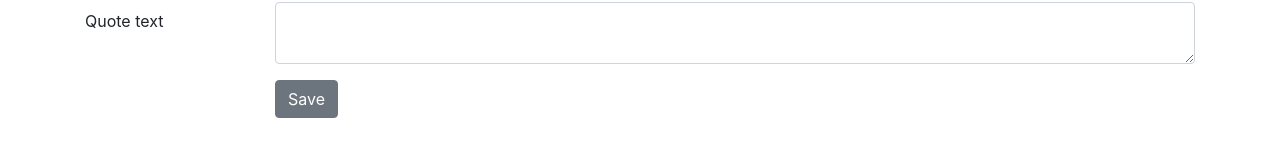
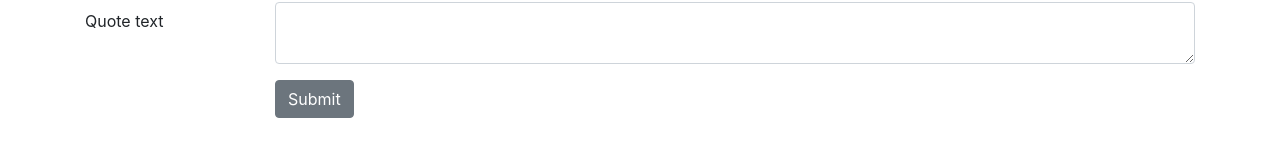
Before and after one commit to Libron/Final-8, a React (Create React App) app: page /add-quote in a window 1280 px wide. Shown: the part 268-424 px from the top of the page. Built offline with nearby package versions, Linux system fonts and the light colour scheme.

Commit message:
Button edited

```diff
--- a/src/components/QuoteForm/QuoteForm.js
+++ b/src/components/QuoteForm/QuoteForm.js
@@ -1,6 +1,5 @@
 import React, {Component} from 'react';
 import {Button, Col, Form, FormGroup, Input, Label} from "reactstrap";
-
 import {CATEGORIES} from "../../global";
 
 class QuoteForm extends Component {
@@ -27,7 +26,6 @@
         event.preventDefault();
         this.props.submit({...this.state});
     };
-
 
     render() {
         return (
@@ -67,7 +65,7 @@
 
                 <FormGroup row>
                     <Col sm={{size: 10, offset: 2}} >
-                        <Button type="submit">Save</Button>
+                        <Button type="submit">Submit</Button>
                     </Col>
                 </FormGroup>
             </Form>
```
